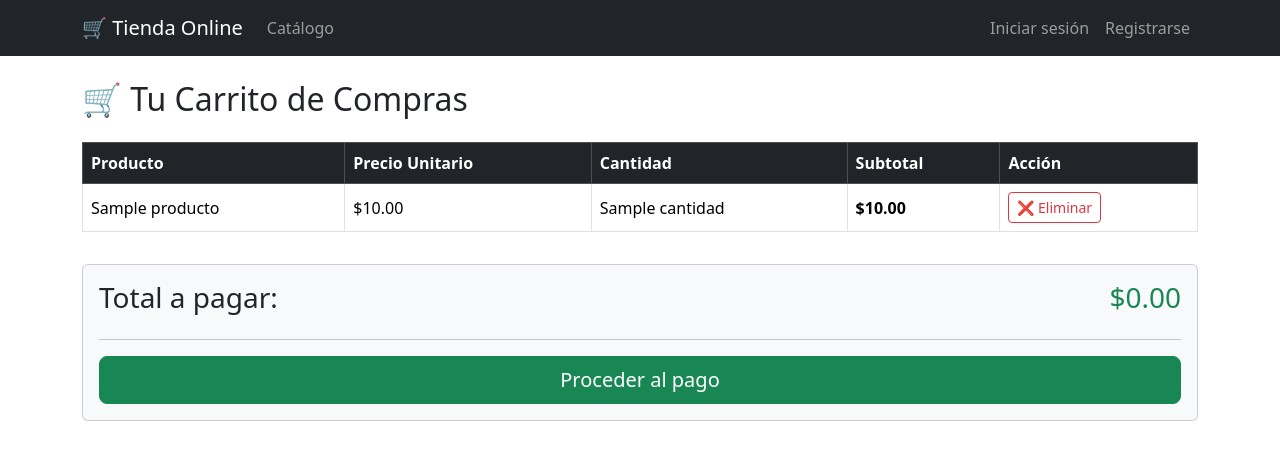
After one commit to calopezpo/Actividad_Tienda_Online_Flask, a Flask app: template templates/carrito.html in a window 1280 px wide. The commit adds this page. Shown: the top 460 px of the page. Run offline with Flask 3, Linux system fonts and the light colour scheme; the template is opened without the code that fills it: most values are stand-ins (such as "Sample title", 1, 10 or a date in 2020).

Commit message:
Finalización_trabajo_Semana_3

```diff
--- a/app.py
+++ b/app.py
@@ -1,6 +1,7 @@
 from flask import Flask, render_template, request, redirect, url_for, session, flash
 from config import Config
 from models import db, Producto, ProductoFisico, ProductoDigital, ProductoPerecible, Usuario
+from auth import login_requerido, rol_requerido
 
 app = Flask(__name__)
 app.config.from_object(Config)
@@ -60,9 +61,8 @@ def logout():
     flash("Sesión cerrada correctamente.", "success")
     return redirect(url_for("inicio"))
 
-
-# --- RUTAS CRUD DE PRODUCTOS (Crear, Editar, Desactivar) ---
 @app.route("/productos/nuevo/fisico", methods=["GET", "POST"])
+@rol_requerido("admin")
 def nuevo_producto_fisico():
     if request.method == "POST":
         try:
@@ -80,12 +80,14 @@ def nuevo_producto_fisico():
             return redirect(url_for("inicio"))
         except ValueError:
             flash("Revisa que los campos numéricos tengan valores válidos.", "danger")
+            db.session.rollback()
         except Exception:
             db.session.rollback()
             flash("Ocurrió un error. Verifica que el código no esté repetido.", "danger")
     return render_template("nuevo_fisico.html")
 
 @app.route("/productos/nuevo/digital", methods=["GET", "POST"])
+@rol_requerido("admin")
 def nuevo_producto_digital():
     if request.method == "POST":
         try:
@@ -102,12 +104,14 @@ def nuevo_producto_digital():
             return redirect(url_for("inicio"))
         except ValueError:
             flash("Revisa que los campos numéricos tengan valores válidos.", "danger")
+            db.session.rollback()
         except Exception:
             db.session.rollback()
             flash("Ocurrió un error. Verifica que el código no esté repetido.", "danger")
     return render_template("nuevo_digital.html")
 
 @app.route("/productos/nuevo/perecible", methods=["GET", "POST"])
+@rol_requerido("admin")
 def nuevo_producto_perecible():
     if request.method == "POST":
         try:
@@ -124,12 +128,14 @@ def nuevo_producto_perecible():
             return redirect(url_for("inicio"))
         except ValueError:
             flash("Revisa que los campos numéricos tengan valores válidos.", "danger")
+            db.session.rollback()
         except Exception:
             db.session.rollback()
             flash("Ocurrió un error. Verifica que el código no esté repetido.", "danger")
     return render_template("nuevo_perecible.html")
 
 @app.route("/productos/<int:producto_id>/editar", methods=["GET", "POST"])
+@rol_requerido("admin")
 def editar_producto(producto_id):
     producto = Producto.query.get_or_404(producto_id)
     if request.method == "POST":
@@ -142,9 +148,11 @@ def editar_producto(producto_id):
             return redirect(url_for("detalle_producto", producto_id=producto.id))
         except ValueError:
             flash("Revisa que los campos numéricos tengan valores válidos.", "danger")
+            db.session.rollback()
     return render_template("editar.html", producto=producto)
 
 @app.route("/productos/<int:producto_id>/eliminar", methods=["POST"])
+@rol_requerido("admin")
 def eliminar_producto(producto_id):
     producto = Producto.query.get_or_404(producto_id)
     producto.activo = False
@@ -152,5 +160,61 @@ def eliminar_producto(producto_id):
     flash(f"Producto '{producto.nombre}' desactivado del catálogo.", "success")
     return redirect(url_for("inicio"))
 
+
+# --- RUTAS DEL CARRITO DE COMPRAS (Exclusivas para clientes con sesión) ---
+
+@app.route("/carrito")
+@login_requerido
+def ver_carrito():
+    carrito = session.get("carrito", {})
+    productos_en_carrito = []
+    total_general = 0.0
+
+    for producto_id_str, cantidad in carrito.items():
+        producto = Producto.query.get(int(producto_id_str))
+        if producto:
+            precio = producto.precio_final()
+            subtotal = precio * cantidad
+            total_general += subtotal
+            productos_en_carrito.append({
+                "producto": producto,
+                "cantidad": cantidad,
+                "subtotal": subtotal
+            })
+
+    return render_template("carrito.html", items=productos_en_carrito, total=total_general)
+
+@app.route("/carrito/agregar/<int:producto_id>", methods=["POST"])
+@login_requerido
+def agregar_carrito(producto_id):
+    # Validar que el usuario sea cliente y no admin si lo deseas, o permitirlo
+    producto = Producto.query.get_or_404(producto_id)
+
+    # Obtenemos o creamos el diccionario del carrito en la sesión
+    carrito = session.get("carrito", {})
+
+    str_id = str(producto_id)
+    if str_id in carrito:
+        carrito[str_id] += 1
+    else:
+        carrito[str_id] = 1
+
+    session["carrito"] = carrito
+    flash(f"Se agregó '{producto.nombre}' al carrito.", "success")
+    return redirect(url_for("ver_carrito"))
+
+@app.route("/carrito/eliminar/<int:producto_id>", methods=["POST"])
+@login_requerido
+def eliminar_del_carrito(producto_id):
+    carrito = session.get("carrito", {})
+    str_id = str(producto_id)
+
+    if str_id in carrito:
+        pop_val = carrito.pop(str_id)
+        session["carrito"] = carrito
+        flash("Producto eliminado del carrito.", "info")
+
+    return redirect(url_for("ver_carrito"))
+
 if __name__ == "__main__":
     app.run(debug=True)
--- a/templates/base.html
+++ b/templates/base.html
@@ -16,19 +16,27 @@
                     <li class="nav-item">
                         <a class="nav-link" href="{{ url_for('inicio') }}">Catálogo</a>
                     </li>
-                    {% if session.get('usuario_id') %}
+
+                    {% if session.get('usuario_rol') == 'admin' %}
                     <li class="nav-item dropdown">
                         <a class="nav-link dropdown-toggle" href="#" role="button" data-bs-toggle="dropdown">
-                            + Agregar producto
+                            ⚙️ Panel Admin
                         </a>
                         <ul class="dropdown-menu">
-                            <li><a class="dropdown-item" href="{{ url_for('nuevo_producto_fisico') }}">Producto Físico</a></li>
-                            <li><a class="dropdown-item" href="{{ url_for('nuevo_producto_digital') }}">Producto Digital</a></li>
-                            <li><a class="dropdown-item" href="{{ url_for('nuevo_producto_perecible') }}">Producto Perecible</a></li>
+                            <li><a class="dropdown-item" href="{{ url_for('nuevo_producto_fisico') }}">Nuevo Físico</a></li>
+                            <li><a class="dropdown-item" href="{{ url_for('nuevo_producto_digital') }}">Nuevo Digital</a></li>
+                            <li><a class="dropdown-item" href="{{ url_for('nuevo_producto_perecible') }}">Nuevo Perecible</a></li>
                         </ul>
                     </li>
                     {% endif %}
+
+                    {% if session.get('usuario_rol') == 'cliente' %}
+                    <li class="nav-item">
+                        <a class="nav-link" href="{{ url_for('ver_carrito') }}">🛒 Mi Carrito</a>
+                    </li>
+                    {% endif %}
                 </ul>
+
                 <ul class="navbar-nav ms-auto">
                     {% if session.get('usuario_id') %}
                         <li class="nav-item">
--- /dev/null
+++ b/templates/carrito.html
@@ -0,0 +1,51 @@
+{% extends "base.html" %}
+
+{% block titulo %}Mi Carrito de Compras{% endblock %}
+
+{% block content %}
+    <h2 class="mb-4">🛒 Tu Carrito de Compras</h2>
+
+    {% if items %}
+        <div class="table-responsive">
+            <table class="table table-bordered align-middle">
+                <thead class="table-dark">
+                    <tr>
+                        <th>Producto</th>
+                        <th>Precio Unitario</th>
+                        <th>Cantidad</th>
+                        <th>Subtotal</th>
+                        <th>Acción</th>
+                    </tr>
+                </thead>
+                <tbody>
+                    {% for item in items %}
+                    <tr>
+                        <td>{{ item.producto.nombre }}</td>
+                        <td>${{ "%.2f"|format(item.producto.precio_final()) }}</td>
+                        <td>{{ item.cantidad }}</td>
+                        <td><strong>${{ "%.2f"|format(item.subtotal) }}</strong></td>
+                        <td>
+                            <form action="{{ url_for('eliminar_del_carrito', producto_id=item.producto.id) }}" method="POST" style="display:inline;">
+                                <button type="submit" class="btn btn-sm btn-outline-danger">❌ Eliminar</button>
+                            </form>
+                        </td>
+                    </tr>
+                    {% endfor %}
+                </tbody>
+            </table>
+        </div>
+
+        <div class="card p-3 mt-3 bg-light">
+            <div class="d-flex justify-content-between align-items-center">
+                <h3>Total a pagar:</h3>
+                <h3 class="text-success">${{ "%.2f"|format(total) }}</h3>
+            </div>
+            <hr>
+            <button class="btn btn-success btn-lg w-100" onclick="alert('¡Compra simulada con éxito! Gracias por tu pedido.');">Proceder al pago</button>
+        </div>
+    {% else %}
+        <div class="alert alert-info">
+            Tu carrito está vacío. ¡Explora el <a href="{{ url_for('inicio') }}">catálogo</a> para agregar productos!
+        </div>
+    {% endif %}
+{% endblock %}
```
Also changed, not shown: auth.py (added, +38 -0 lines), templates/detalle.html (+9 -2 lines).
